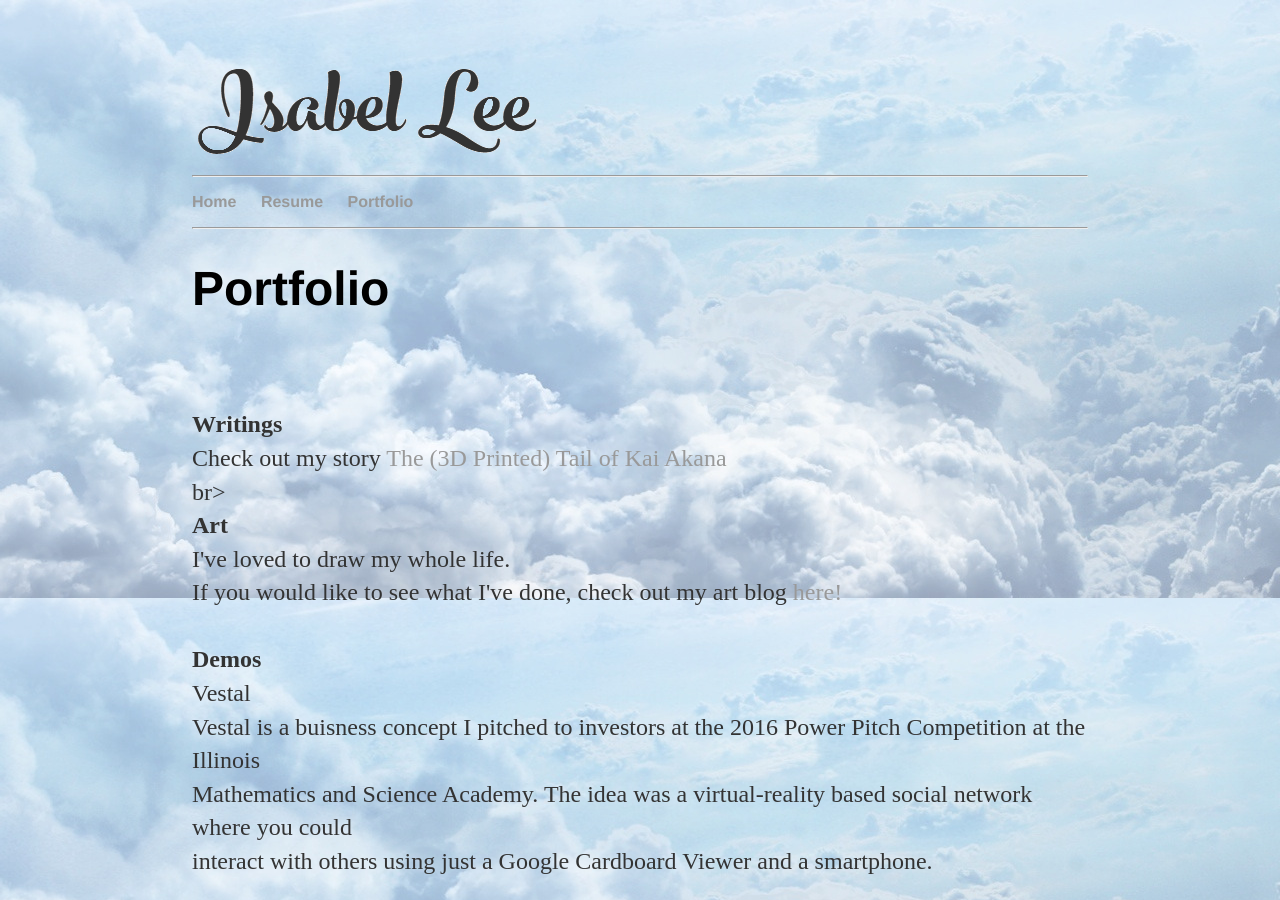
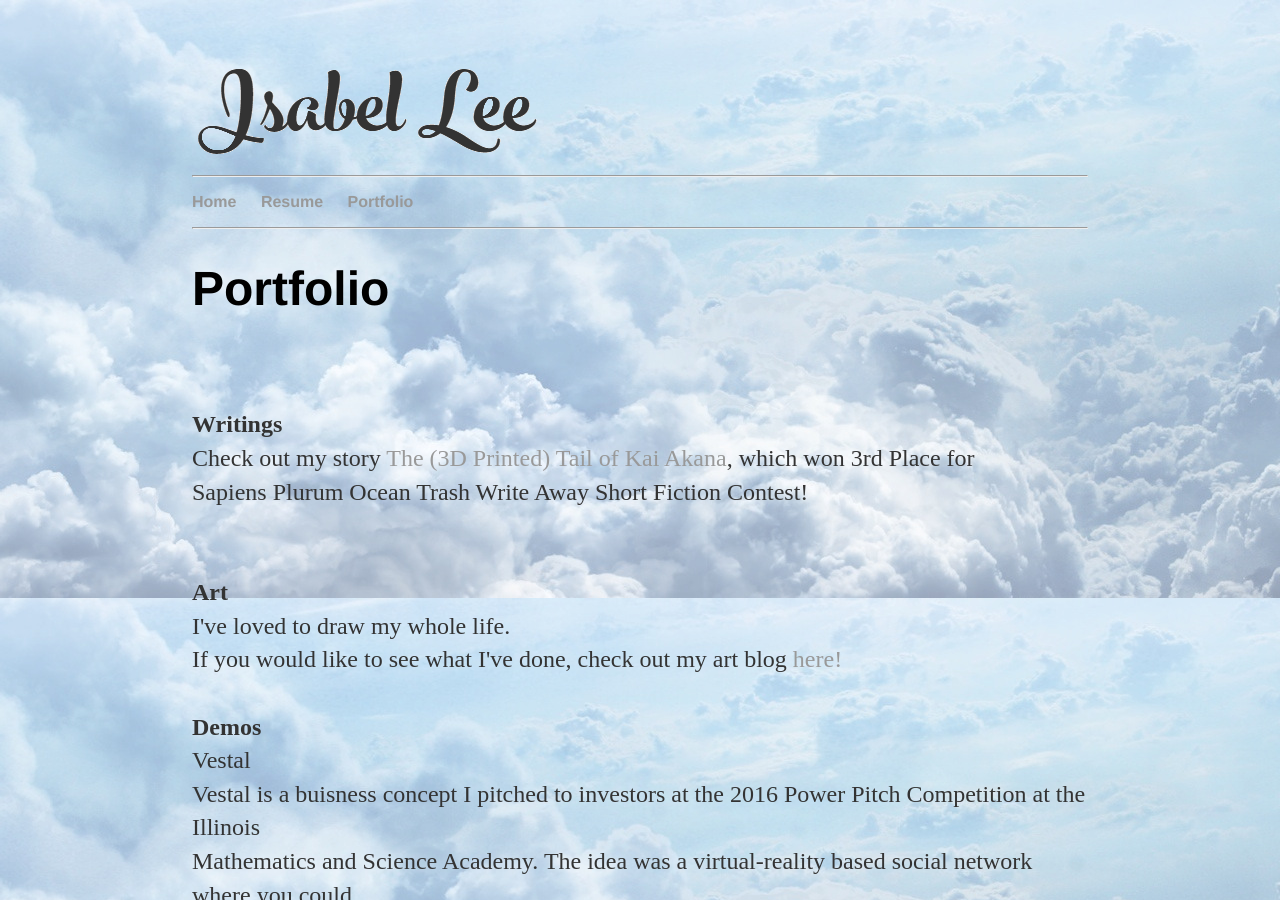
Before and after one commit to isabelringing1/old_website, a Jekyll site: the page built from portfolio/index.html, in a window 1280 px wide and 900 px high. Built offline with Jekyll 4.4.1, drawn with Linux system fonts in a browser that asks for light colours.

Commit message:
Update index.html

```diff
--- a/portfolio/index.html
+++ b/portfolio/index.html
@@ -5,7 +5,8 @@ title: Isabel Lee
   <div class="portfolio">
     <h1> Portfolio</h1><br><br><p>
       <strong>Writings</strong><br>
-      Check out my story <a href="https://docs.google.com/document/d/1lF6kPiIVCJ7BK-PJAxP-h79M74yJyAQh9oYM5O83R50/export?format=pdf" class="download" title="Kai Akana">The (3D Printed) Tail of Kai Akana</a><br>br><br>
+      Check out my story <a href="https://docs.google.com/document/d/1lF6kPiIVCJ7BK-PJAxP-h79M74yJyAQh9oYM5O83R50/export?format=pdf" class="download" title="Kai Akana">The (3D Printed) Tail of Kai Akana</a>, which won 3rd Place for<br>
+					Sapiens Plurum Ocean Trash Write Away Short Fiction Contest! <br><br><br>
 
       <strong> Art </strong><br>
       I've loved to draw my whole life. <br>
```
